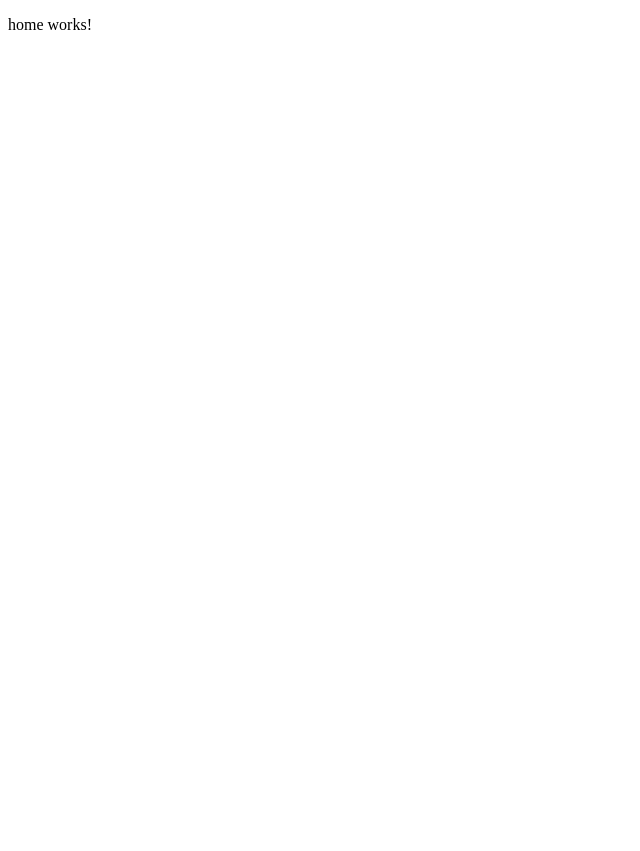
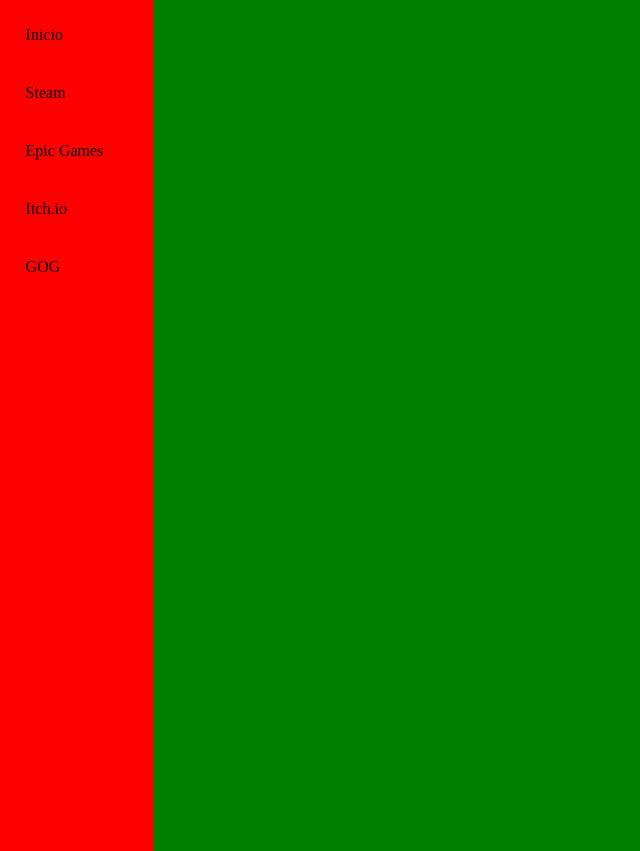
Before and after one commit to Wsott/angular-juegos-gratis, an Angular app: page / in a window 1280 px wide. Shown: the whole page, without its empty margins (0-640 px from the left). Before the commit the page ends 800 px from the top, so only its background shows below. Built offline with nearby package versions, Linux system fonts and the light colour scheme.

Commit message:
Avance de la barra de navegacion

```diff
--- a/src/app/app.component.html
+++ b/src/app/app.component.html
@@ -1 +1,2 @@
-<router-outlet></router-outlet>
+<platform-navbar></platform-navbar>
+<!-- <router-outlet></router-outlet> -->
--- a/src/app/app.component.ts
+++ b/src/app/app.component.ts
@@ -1,9 +1,10 @@
 import { Component } from '@angular/core';
 import { RouterOutlet } from '@angular/router';
+import { BarraPlataformasComponent } from './barra-plataformas/barra-plataformas.component';
 
 @Component({
   selector: 'app-root',
-  imports: [RouterOutlet],
+  imports: [RouterOutlet, BarraPlataformasComponent],
   templateUrl: './app.component.html',
   styleUrl: './app.component.css'
 })
--- a/src/app/barra-plataformas/barra-plataformas.component.css
+++ b/src/app/barra-plataformas/barra-plataformas.component.css
@@ -0,0 +1,13 @@
+.navbar-container {
+    display: flex;
+    flex-direction: column;
+
+    background-color: red;
+
+    height: 100vh;
+    width: 8vw;
+
+    padding: 2vw;
+
+    gap: 5vh;
+}
--- a/src/app/barra-plataformas/barra-plataformas.component.html
+++ b/src/app/barra-plataformas/barra-plataformas.component.html
@@ -1 +1,7 @@
-<p>barra-plataformas works!</p>
+<div class="navbar-container">
+    <span>Inicio</span>
+    <span>Steam</span>
+    <span>Epic Games</span>
+    <span>Itch.io</span>
+    <span>GOG</span>
+</div>
--- a/src/app/barra-plataformas/barra-plataformas.component.ts
+++ b/src/app/barra-plataformas/barra-plataformas.component.ts
@@ -1,7 +1,7 @@
 import { Component } from '@angular/core';
 
 @Component({
-  selector: 'app-barra-plataformas',
+  selector: 'platform-navbar',
   imports: [],
   templateUrl: './barra-plataformas.component.html',
   styleUrl: './barra-plataformas.component.css'
--- a/src/index.html
+++ b/src/index.html
@@ -1,8 +1,8 @@
 <!doctype html>
-<html lang="en">
+<html lang="es">
 <head>
   <meta charset="utf-8">
-  <title>AngularJuegosGratis</title>
+  <title>Juegos gratis</title>
   <base href="/">
   <meta name="viewport" content="width=device-width, initial-scale=1">
   <link rel="icon" type="image/x-icon" href="favicon.ico">
--- a/src/styles.css
+++ b/src/styles.css
@@ -1 +1,7 @@
 /* You can add global styles to this file, and also import other style files */
+body {
+    margin: 0;
+    display: flex;
+    flex-direction:row;
+    background-color: green;
+}
```
